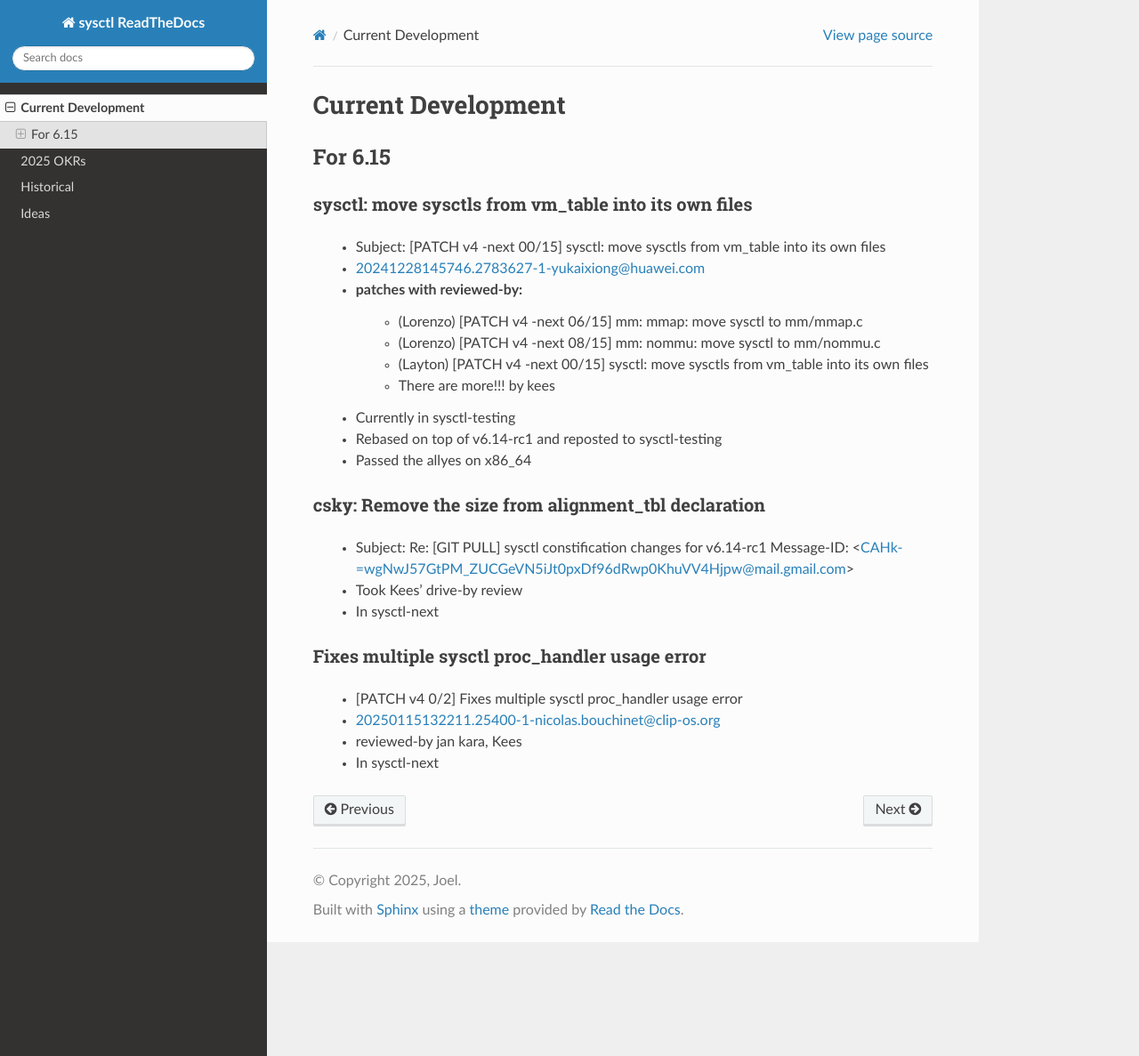
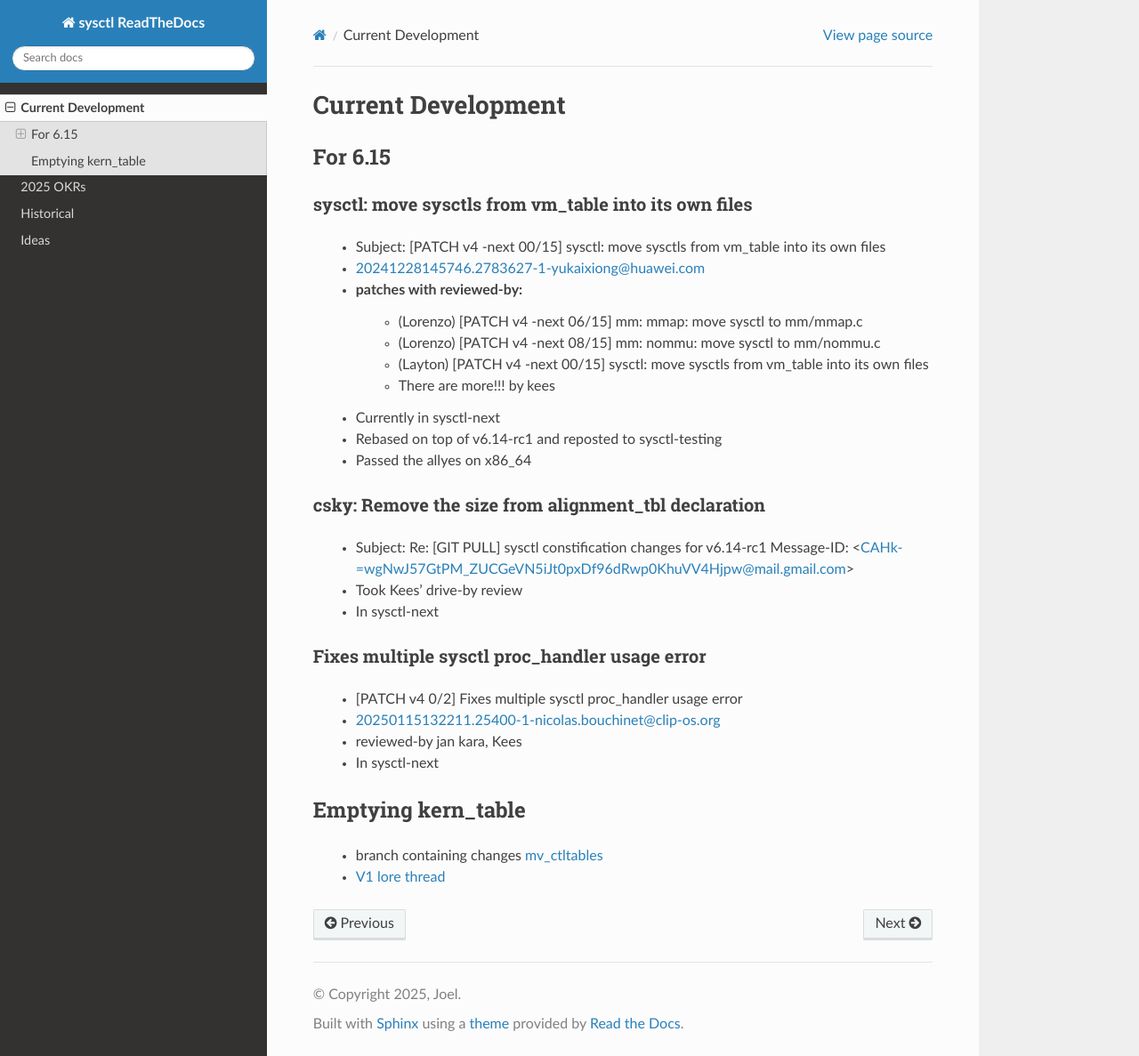
Before and after one commit to Joelgranados/sysctl_dev_rtd, a Sphinx documentation site: the page built from docs/current.rst, in a window 1280 px wide and 1187 px high. Shown: the whole window at 89% size. Built offline with Sphinx 7.4.7 and the Read the Docs theme 3.1.0, drawn with Linux system fonts in a browser that asks for light colours.

Commit message:
current: Inform about the mv kern_table patch
Signed-off-by: Joel Granados <joel.granados@kernel.org>

```diff
--- a/docs/current.rst
+++ b/docs/current.rst
@@ -15,7 +15,7 @@ sysctl: move sysctls from vm_table into its own files
       - (Layton)
         [PATCH v4 -next 00/15] sysctl: move sysctls from vm_table into its own files
       - There are more!!! by kees
-  * Currently in sysctl-testing
+  * Currently in sysctl-next
   * Rebased on top of v6.14-rc1 and reposted to sysctl-testing
   * Passed the allyes on x86_64
 
@@ -32,3 +32,13 @@ Fixes multiple sysctl proc_handler usage error
   * 20250115132211.25400-1-nicolas.bouchinet@clip-os.org
   * reviewed-by jan kara, Kees
   * In sysctl-next
+
+
+Emptying kern_table
+===================
+
+  * branch containing changes `mv_ctltables`_
+  * `V1 lore thread`_
+
+.. _V1 lore thread: https://lore.kernel.org/all/20250218-jag-mv_ctltables-v1-0-cd3698ab8d29@kernel.org
+.. _mv_ctltables: https://git.kernel.org/pub/scm/linux/kernel/git/joel.granados/linux.git/log/?h=jag/mv_ctltables
```
